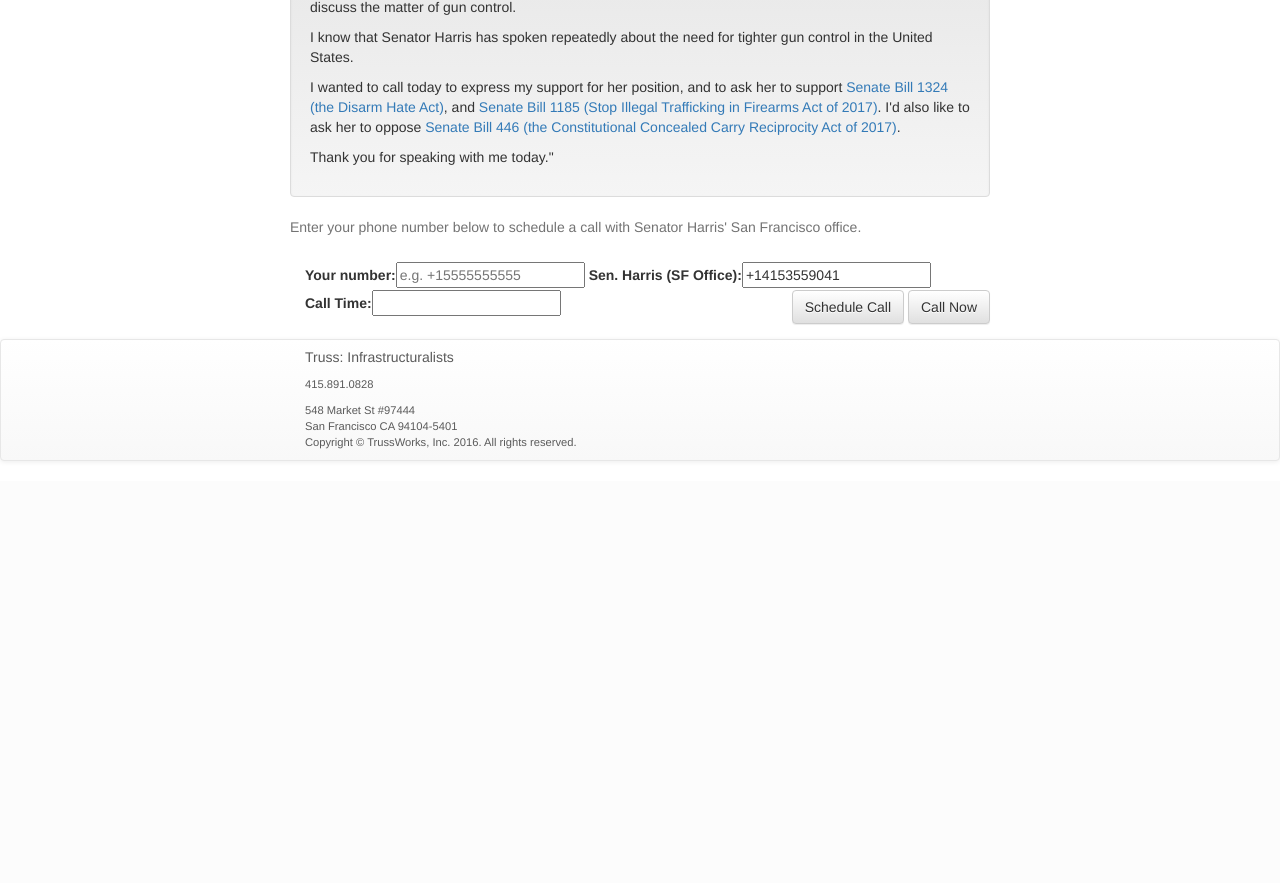
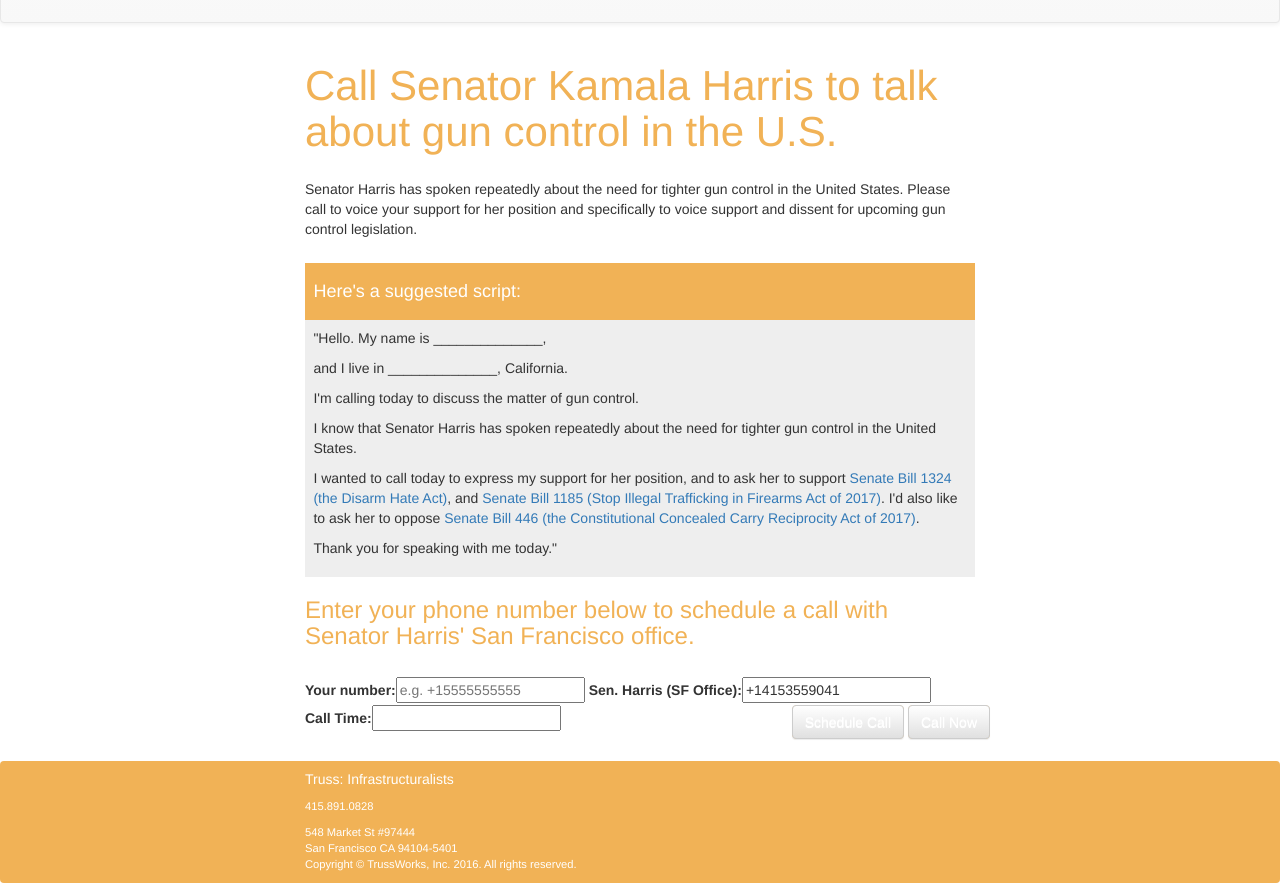
Before and after one commit to kilbergr/BoomerRang, a Django app: page / in a window 1280 px wide. Shown: the part 324-1207 px from the top of the page. Before the commit the page ends 785 px from the top, so only its background shows below. Run offline with Django 3.2, Linux system fonts and the light colour scheme; some libraries are stand-ins or nearby versions.

Commit message:
Built out styles to match mock up

```diff
--- a/boomerrang/boomerrang_app/templates/index.html
+++ b/boomerrang/boomerrang_app/templates/index.html
@@ -5,10 +5,10 @@
   <head>
       <title>Click to Call for BoomerRang</title>
       <!-- We use Twitter Bootstrap as the default styling for our page-->
-      <link rel="stylesheet" href="{% static "boomerrang/css/styles.css" %}">
       <link rel="stylesheet" href="{% static "boomerrang/bootstrap/bootstrap.min.css" %}">
       <link rel="stylesheet" href="{% static "boomerrang/bootstrap/bootstrap-theme.min.css" %}">
       <link rel="stylesheet" href="{% static "boomerrang/bootstrap/bootstrap-datetimepicker.min.css" %}">
+      <link rel="stylesheet" href="{% static "boomerrang/css/styles.css" %}">
       <!-- Include CSS for our third-party telephone input jQuery plugin-->
       <script src="{% static "boomerrang/js/jquery-3.2.1.js" %}"></script>
       <script src="{% static "boomerrang/js/moment.js" %}"></script>
@@ -32,11 +32,7 @@
     <?php include_once("../../settings/analyticstracking.php") ?>
     <nav class="navbar navbar-default" id="header">
       <div class="container" >
-        <div class="card">
-          <div class="card-body">
-            <h2 class="card-title">Boomerrang</h2>
-            <p class="card-text">Call to Action on Your Terms<br>
-        </div>
+          <img src="{% static "boomerrang/images/logo.png" %}">
       </div>
     </nav>
     <div class="container">
@@ -46,21 +42,24 @@
           {% for message in messages %}
             <div class="alert alert-{{ message.tags }}">{{ message }}</div>
           {% endfor %}
-          <form id="contactForm" class="form-horizontal" role="form" action="/" method="post">
-            {% csrf_token %}
-            <div class="form-group">
-              <h3>Call Senator Kamala Harris to talk about gun control in the U.S.</h3>
-              <p class="help-block">Senator Harris has spoken repeatedly about the need for tighter gun control in the United States.</p>
-              <p class="help-block">Please call to voice your support for her position and specifically to voice support and dissent for upcoming gun control legislation.</p>
+          <h1 class="color--accent">Call Senator Kamala Harris to talk about gun control in the U.S.</h1>
+          <p class="container--text">Senator Harris has spoken repeatedly about the need for tighter gun control in the United States. Please call to voice your support for her position and specifically to voice support and dissent for upcoming gun control legislation.</p>
+          <div class="card">
+            <div class="card-header">
               <h4>Here's a suggested script:</h4>
-              <div class="well">
-                <p>"Hello. My name is ______________, and I live in ______________, California. I'm calling today to discuss the matter of gun control.</p>
+            </div>
+            <div class="card-body">
+              <p>"Hello. My name is ______________,</p>
+              <p>and I live in ______________, California.</p>
+              <p>I'm calling today to discuss the matter of gun control.</p>
               <p>I know that Senator Harris has spoken repeatedly about the need for tighter gun control in the United States.</p>
               <p>I wanted to call today to express my support for her position, and to ask her to support <a href="https://www.congress.gov/bill/115th-congress/senate-bill/1324" target="_blank">Senate Bill 1324 (the Disarm Hate Act)</a>, and <a href="https://www.congress.gov/bill/115th-congress/senate-bill/1185" target="_blank">Senate Bill 1185 (Stop Illegal Trafficking in Firearms Act of 2017)</a>. I'd also like to ask her to oppose <a href="https://www.congress.gov/bill/115th-congress/senate-bill/446" target="_blank">Senate Bill 446 (the Constitutional Concealed Carry Reciprocity Act of 2017)</a>.</p>
               <p>Thank you for speaking with me today."</p>
             </div>
-              <p class="help-block">Enter your phone number below to schedule a call with Senator Harris' San Francisco office.</p>
           </div>
+          <h3 class="color--accent">Enter your phone number below to schedule a call with Senator Harris' San Francisco office.</h3>
+          <form id="contactForm" class="form-horizontal" role="form" action="/" method="post">
+            {% csrf_token %}
             {{ form|bootstrap_horizontal }}
             <div class="form-group pull-right">
               <input type="submit" name="schedule" class="btn btn-default" value="Schedule Call"/>
@@ -70,17 +69,13 @@
         </div>
       </div>
     </div>
-    <nav class="navbar navbar-default">
-      <div class="container" id="footer">
-        <div class="card">
-          <div class="card-body">
-            <h5 class="card-title">Truss: Infrastructuralists</h5>
-            <p class="card-text" >415.891.0828</p>
-            <p class="card-text">548 Market St #97444<br>
+    <nav class="navbar" id="footer">
+      <div class="container">
+        <h5>Truss: Infrastructuralists</h5>
+        <p>415.891.0828</p>
+        <p>548 Market St #97444<br>
         San Francisco CA 94104-5401<br>
         Copyright © TrussWorks, Inc. 2016. All rights reserved.</p>
-          </div>
-        </div>
       </div>
     </nav>
   </body>
--- a/boomerrang/static/boomerrang/css/styles.css
+++ b/boomerrang/static/boomerrang/css/styles.css
@@ -1,17 +1,67 @@
+/* Header */
+
+#header {
+  padding: 1.6em 0;
+}
+
+/* Footer */
+
+#footer {
+  background-color: #F1B256;
+  color: white;
+  font-size: 80%;
+  margin-bottom: 0px;
+}
+
+/* Text */
+
+h1 {
+  font-size: 3em;
+}
+
+/* Containers */
+
 div.container {
     width: 50vw;
     min-width: 700px;
 }
 
+.container--text {
+  padding: 1em 0;
+}
+
+/* Overrides */
+
+.card-body {
+  background-color: #EEEEEE;
+  padding: .6em;
+}
+
+.card-header {
+  background-color: #F1B256;
+  color: white;
+  padding: .6em;
+}
+
+#contactForm {
+  margin: 2em 0;
+}
+
+.form-group > label.control-label {
+  text-align: left;
+}
+
+input[type="submit"] {
+  background-color: #F1B256;
+  color: white;
+}
+
+/* Utility */
+
+.color--accent {
+  color: #F1B256;
+}
+
 .pull-right {
   float: right !important;
 }
-
-div#footer {
-	color: #5A5A5A;
-	font-size: 80%;
-}
-
-#header {
-	color: #5A5A5A;
-}
```
Lines whose indentation alone changed are shown as unchanged.
